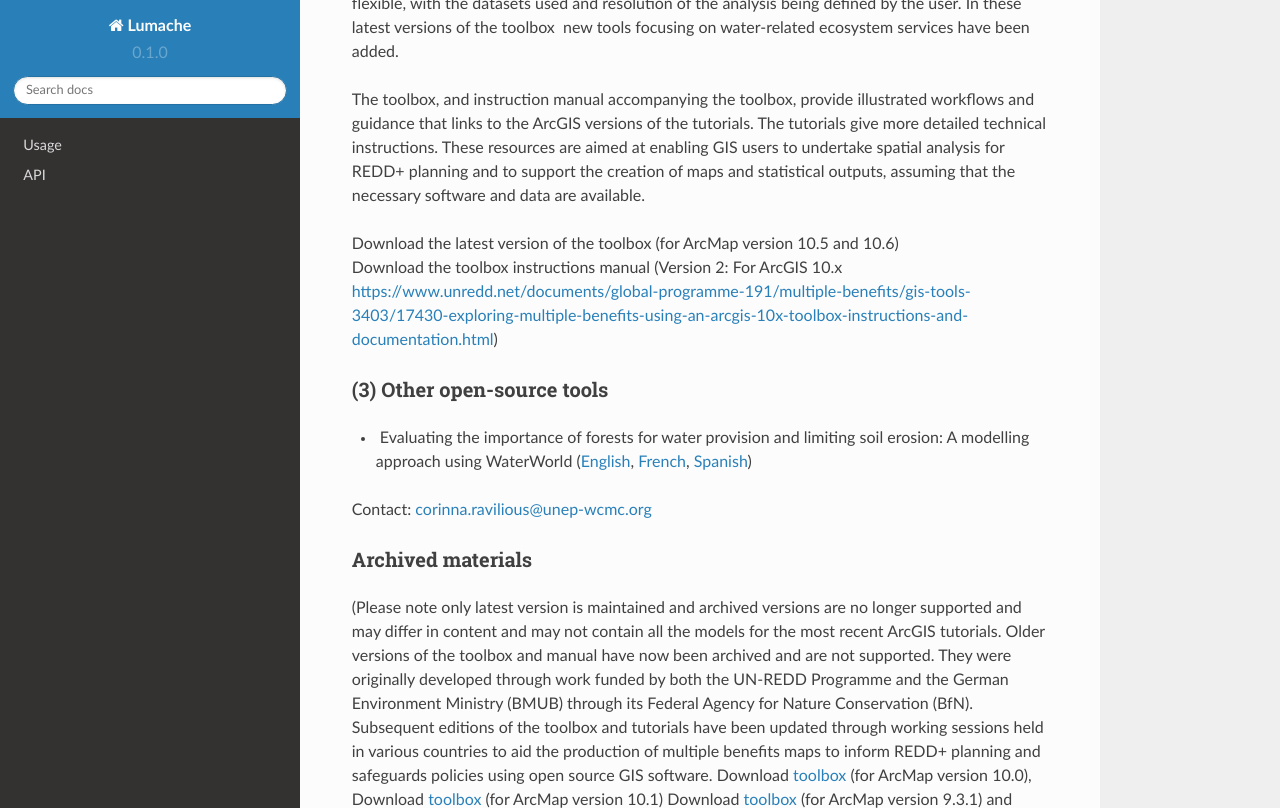
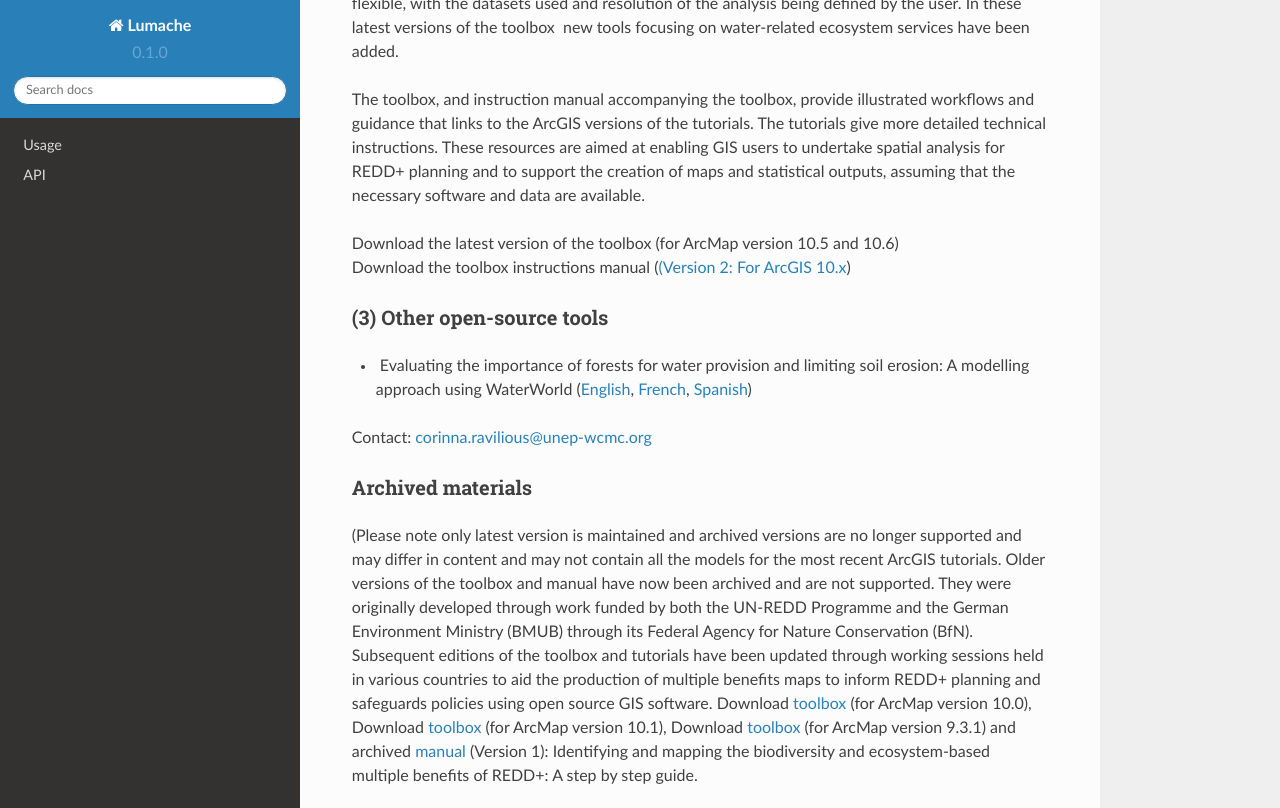
Before and after one commit to corinnar/GIS_tutorials, a Sphinx documentation site: the page built from docs/source/GIS_TOOLS_PAGE.rst, in a window 1280 px wide and 900 px high, scrolled down 2169 px, cut to the strip 0-808 px from the top of the window. Built offline with Sphinx 7.4.7 and the Read the Docs theme 2.0.0, drawn with Linux system fonts in a browser that asks for light colours.

Commit message:
Update GIS_TOOLS_PAGE.rst

```diff
--- a/docs/source/GIS_TOOLS_PAGE.rst
+++ b/docs/source/GIS_TOOLS_PAGE.rst
@@ -75,7 +75,7 @@ Open-source software is released under a license that allows software to be free
 The toolbox, and instruction manual accompanying the toolbox, provide illustrated workflows and guidance that links to the ArcGIS versions of the tutorials. The tutorials give more detailed technical instructions. These resources are aimed at enabling GIS users to undertake spatial analysis for REDD+ planning and to support the creation of maps and statistical outputs, assuming that the necessary software and data are available.
 
 | Download the latest version of the toolbox (for ArcMap version 10.5 and 10.6)
-| Download the toolbox instructions manual (Version  2: For ArcGIS 10.x \ `<https://www.unredd.net/documents/global-programme-191/multiple-benefits/gis-tools-3403/17430-exploring-multiple-benefits-using-an-arcgis-10x-toolbox-instructions-and-documentation.html>`__)
+| Download the toolbox instructions manual (`(Version  2: For ArcGIS 10.x <https://www.unredd.net/documents/global-programme-191/multiple-benefits/gis-tools-3403/17430-exploring-multiple-benefits-using-an-arcgis-10x-toolbox-instructions-and-documentation.html>`__)
 
 (3) **Other open-source tools**
 ~~~~~~~~~~~~~~~~~~~~~~~~~~~~~~~~
@@ -84,4 +84,4 @@ Contact: \ `corinna.ravilious@unep-wcmc.org <mailto:corinna.ravilious@unep-wcmc
 
 **Archived materials**
 ~~~~~~~~~~~~~~~~~~~~~~~~
-| (Please note only latest version is maintained and archived versions are no longer supported and may differ in content and may not contain all the models for the most recent ArcGIS tutorials. Older versions of the toolbox and manual have now been archived and are not supported. They were originally developed through work funded by both the UN-REDD Programme and the German Environment Ministry (BMUB) through its Federal Agency for Nature Conservation (BfN). Subsequent editions of the toolbox and tutorials have been updated through working sessions held in various countries to aid the production of multiple benefits maps to inform REDD+ planning and safeguards policies using open source GIS software. Download \ `toolbox <https://www.unredd.net/component/docman/?task=doc_download&gid=13110&Itemid=53>`__ (for ArcMap version 10.0), Download \ `toolbox <https://www.unredd.net/component/docman/?task=doc_download&gid=13111&Itemid=53>`__ (for ArcMap version 10.1) Download \ `toolbox <https://www.unredd.net/component/docman/?task=doc_download&gid=6434&Itemid=53>`__ (for ArcMap version 9.3.1) and archived \ `manual <https://www.unredd.net/component/docman/?task=doc_download&gid=6431&Itemid=53>`__ (Version 1): Identifying and mapping the biodiversity and ecosystem-based multiple benefits of REDD+: A step by step guide.
+| (Please note only latest version is maintained and archived versions are no longer supported and may differ in content and may not contain all the models for the most recent ArcGIS tutorials. Older versions of the toolbox and manual have now been archived and are not supported. They were originally developed through work funded by both the UN-REDD Programme and the German Environment Ministry (BMUB) through its Federal Agency for Nature Conservation (BfN). Subsequent editions of the toolbox and tutorials have been updated through working sessions held in various countries to aid the production of multiple benefits maps to inform REDD+ planning and safeguards policies using open source GIS software. Download \ `toolbox <https://www.unredd.net/component/docman/?task=doc_download&gid=13110&Itemid=53>`__ (for ArcMap version 10.0), Download \ `toolbox <https://www.unredd.net/component/docman/?task=doc_download&gid=13111&Itemid=53>`__ (for ArcMap version 10.1), Download \ `toolbox <https://www.unredd.net/component/docman/?task=doc_download&gid=6434&Itemid=53>`__ (for ArcMap version 9.3.1) and archived \ `manual <https://www.unredd.net/component/docman/?task=doc_download&gid=6431&Itemid=53>`__ (Version 1): Identifying and mapping the biodiversity and ecosystem-based multiple benefits of REDD+: A step by step guide.
```
